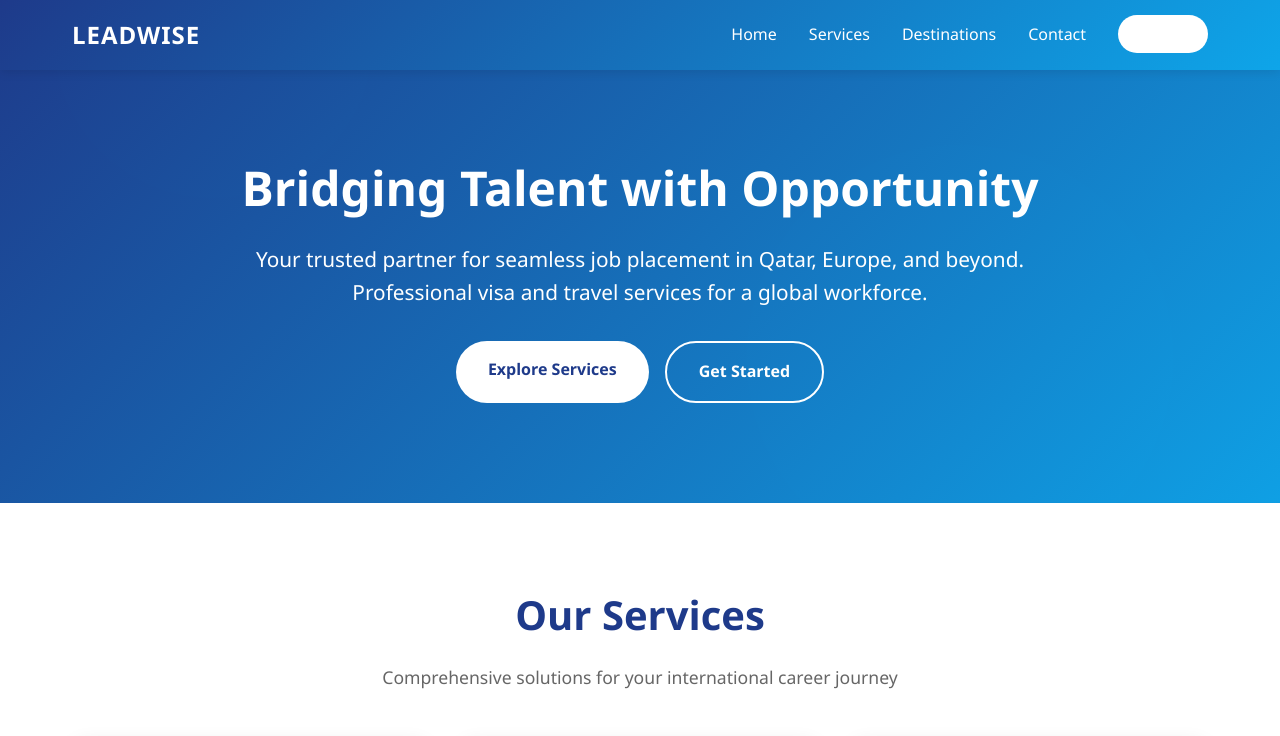
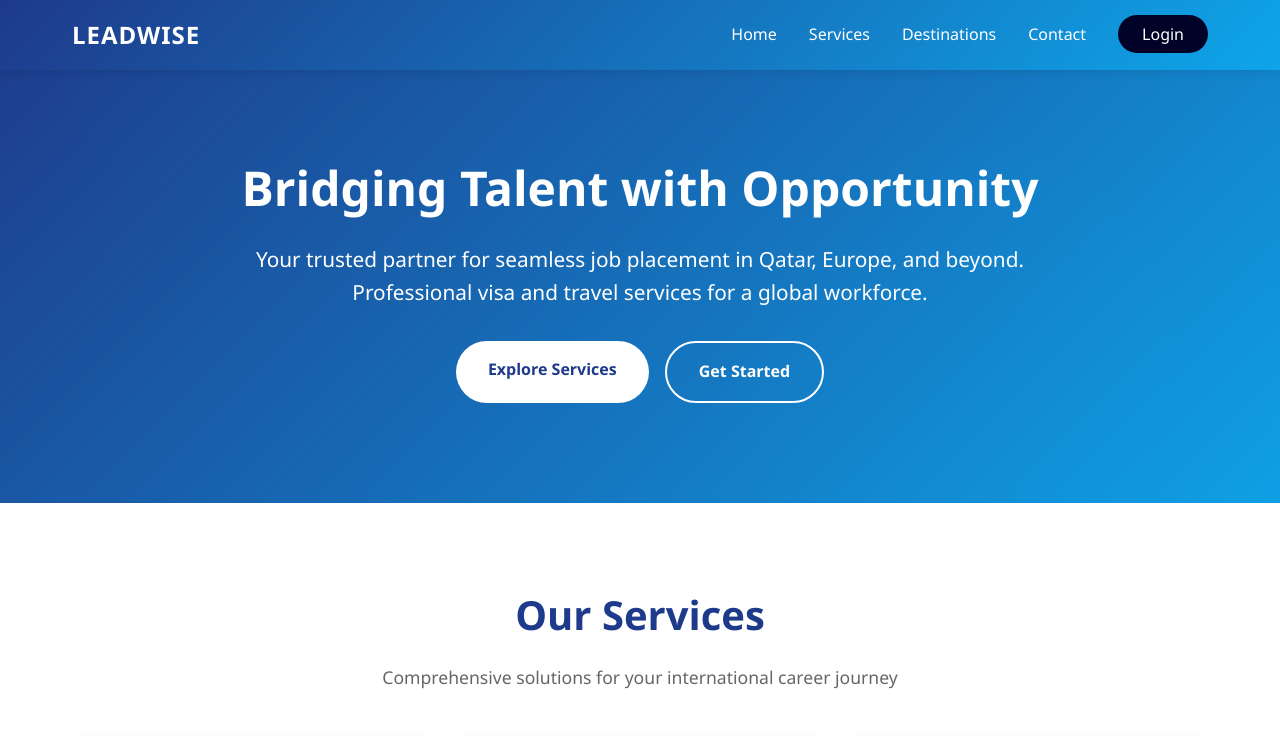
Before and after one commit to AJDC6534/LeadwisePrototype, a plain HTML site: page index.html in a window 1280 px wide. Shown: the top 736 px of the page. Drawn offline with Linux system fonts and the light colour scheme.

Commit message:
Update index.html

```diff
--- a/index.html
+++ b/index.html
@@ -62,7 +62,7 @@
         }
 
         .login-link {
-            background: white;
+            background: #000327;
             color: #1e3a8a;
             padding: 0.5rem 1.5rem;
             border-radius: 20px;
```
